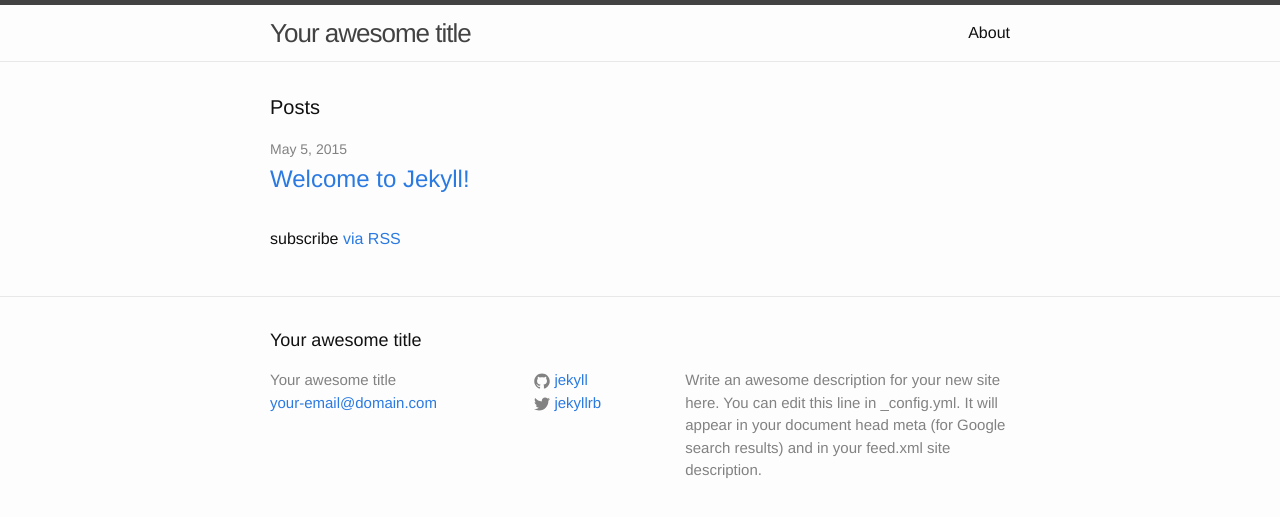
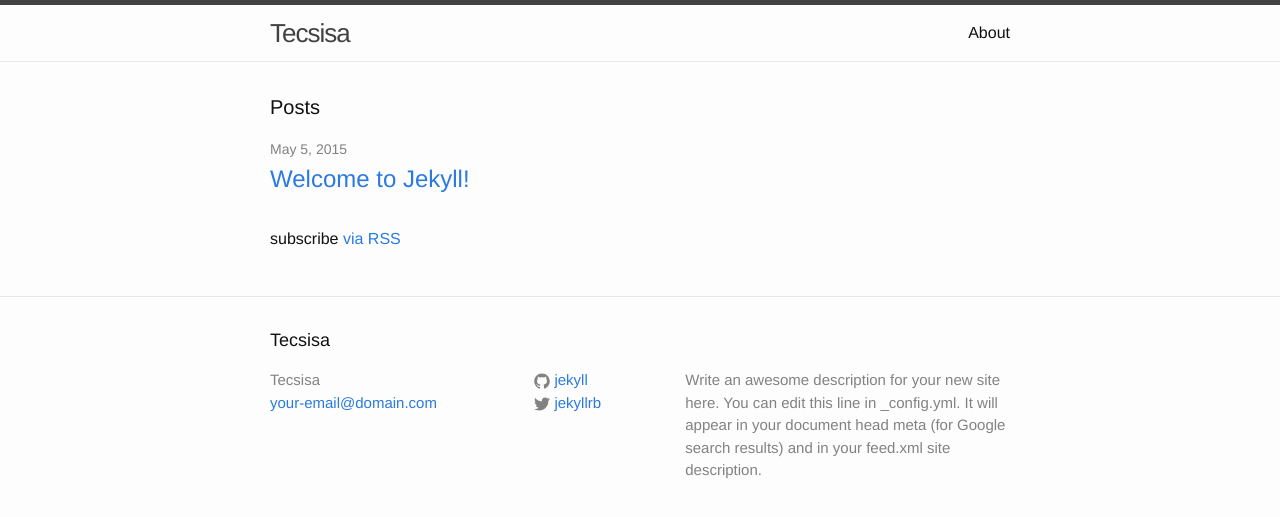
Before and after one commit to Tecsisa/DELME_Tecsisa.github.io, a Jekyll site: the page built from index.html, in a window 1280 px wide. Shown: the top 517 px of the page. Built offline with Jekyll 4.4.1, drawn with Linux system fonts in a browser that asks for light colours.

Commit message:
Add CNAME and new page title

```diff
--- /dev/null
+++ b/CNAME
@@ -0,0 +1 @@
+blog.tecsisa.com
--- a/_config.yml
+++ b/_config.yml
@@ -1,5 +1,5 @@
 # Site settings
-title: Your awesome title
+title: Tecsisa
 email: your-email@domain.com
 description: > # this means to ignore newlines until "baseurl:"
   Write an awesome description for your new site here. You can edit this
```
